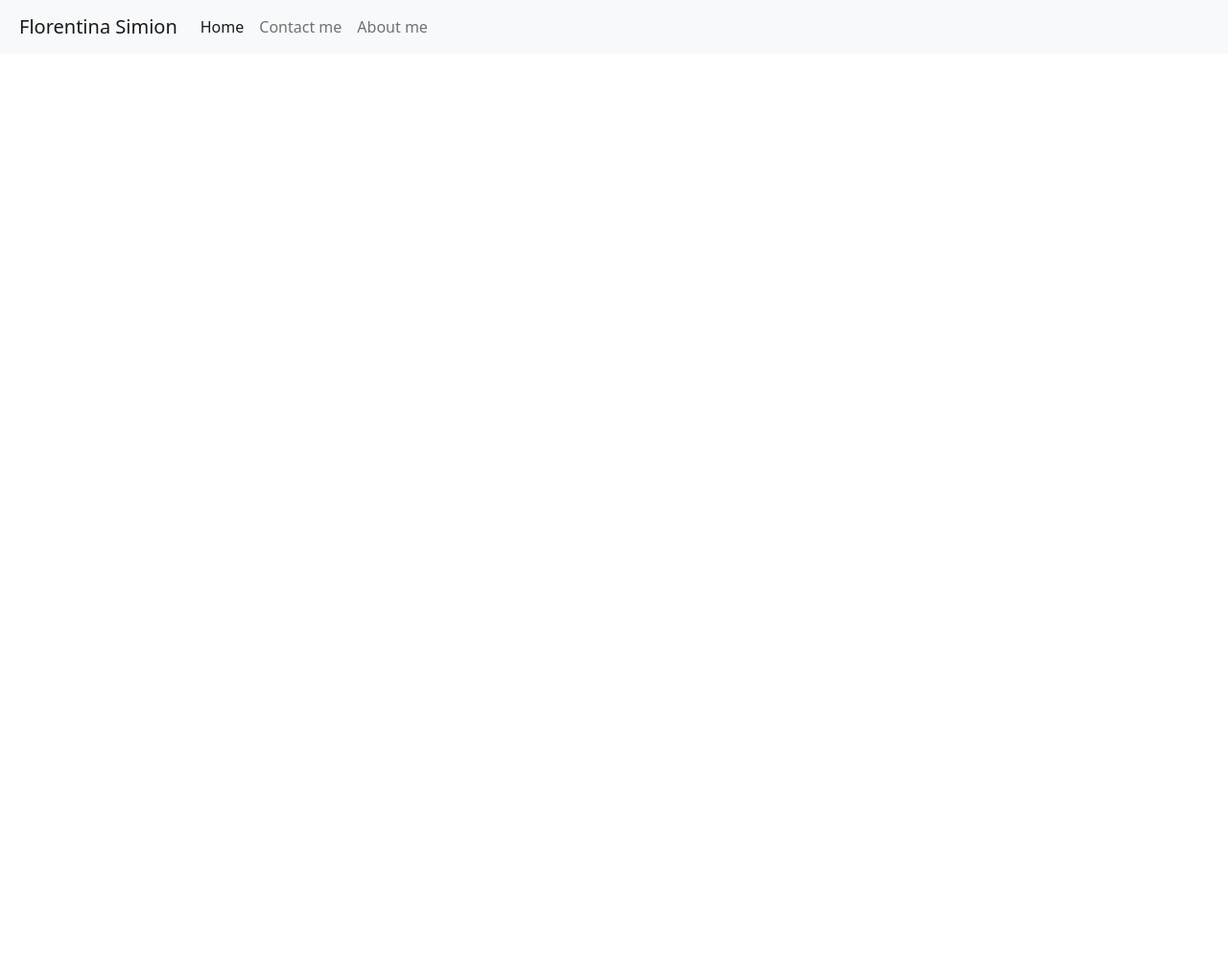
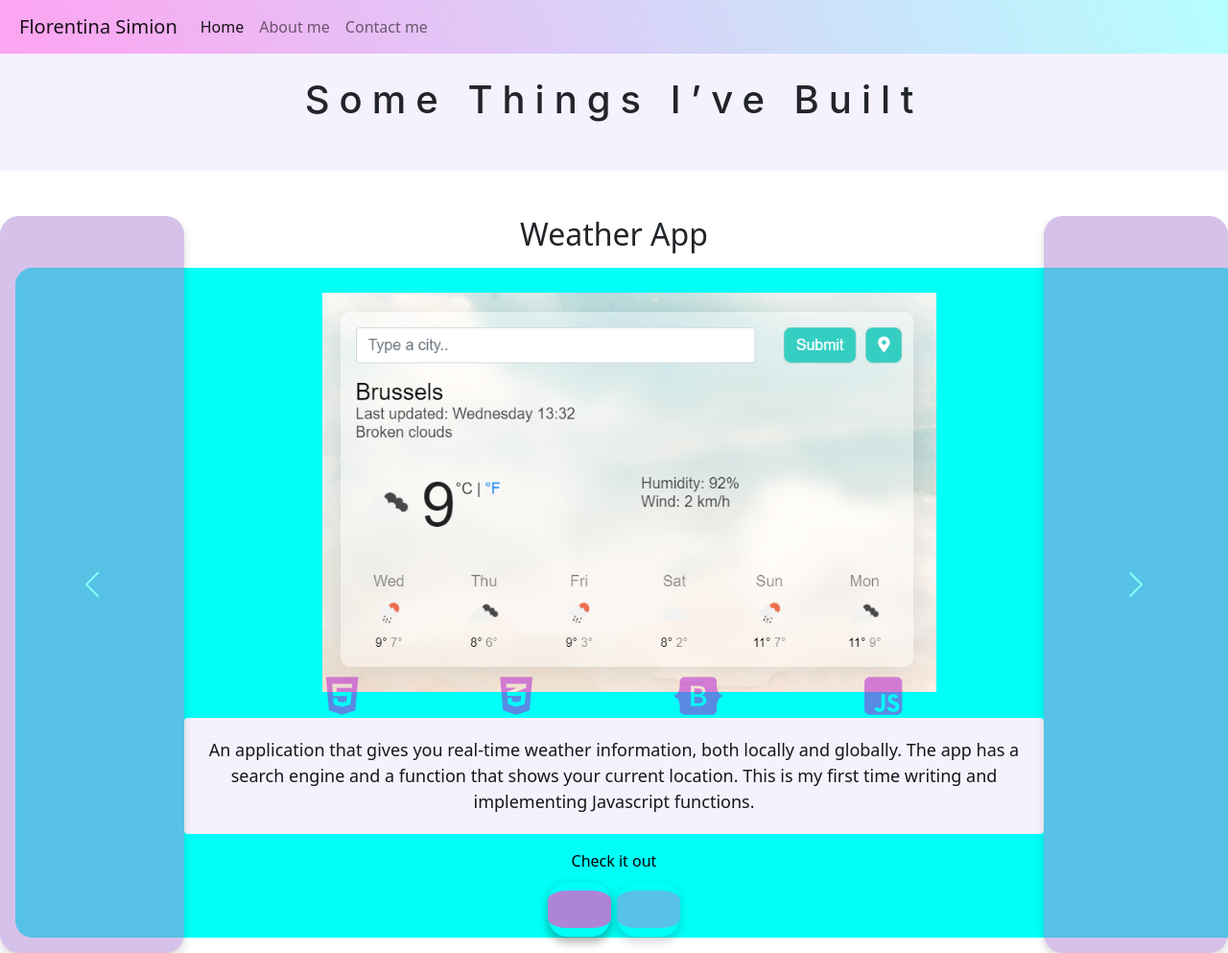
Before and after one commit to Latteflo/Personal-Project, a plain HTML site: page about.html in a window 1280 px wide. Shown: the whole page at 96% size. Before the commit the page ends 800 px from the top, so only its background shows below. Drawn offline with nearby package versions, Linux system fonts and the light colour scheme.

Commit message:
Updated About page with projects and proper styles

```diff
--- a/about.html
+++ b/about.html
@@ -27,7 +27,9 @@
       crossorigin="anonymous"
     ></script>
   </head>
-  <body>   <nav class="navbar navbar-expand-lg navbar-light bg-light fixed-top p-2">
+  <body>   <nav class="navbar navbar-expand-lg navbar-light bg-light fixed-top p-2" style="
+    background: linear-gradient(68.6deg, rgb(252, 165, 241) 1.8%, rgb(181, 255, 255) 100.5%) !important;
+    ">
     <div class="container-fluid">
       <a class="navbar-brand" href="index.html" title="homepage">Florentina Simion</a>
       <button class="navbar-toggler collapsed" type="button" data-bs-toggle="collapse" data-bs-target="#navbarSupportedContent"
@@ -42,17 +44,89 @@
           <a class="nav-link active" aria-current="page" href="index.html">Home</a>
         </li>
           </li>
-          <li class="nav-item">
+        <li class="nav-item">
+            <a href="about.html" class="nav-link" title="about me button">About me</a>
+          </li>
+            <li class="nav-item">
             <a href="about.html#contact" class="nav-link" title="contact me button">Contact me</a>
-          </li>
-          <li class="nav-item">
-            <a href="about.html" class="nav-link" title="about me button">About me</a>
           </li>
         </ul>
       </div>
     </div>
   </nav>
   </div>
+  <h1 class="heading"> Some Things I’ve Built</h1>
+  <hr>
+<div id="carouselExampleCaptions" class="carousel slide" data-bs-ride="carousel-dark ">
+  <div class="carousel-indicators">
+    <button type="button" data-bs-target="#carouselExampleCaptions" data-bs-slide-to="0" class="active" aria-current="true" aria-label="Slide 1"></button>
+    <button type="button" data-bs-target="#carouselExampleCaptions" data-bs-slide-to="1" aria-label="Slide 2"></button>
+  </div>
+  <div class="carousel-inner">
+    <div class="carousel-item active">
+        <h2 class="project-name">Weather App</h2>
+        <img src="media/weather-app.png" alt="weather app" class="weather-app d-block w-100 img-fluid" >
+        <div class="carousel-caption d-none d-md-block">
+        <div class="icons">
+          <i class="fab fa-html5" aria-hidden="true"></i>
+          <i class="fab fa-css3-alt" aria-hidden="true"></i>
+          <i class="fab fa-bootstrap" aria-hidden="true"></i>
+          <i class="fab fa-js-square" aria-hidden="true"></i>
+        </div>
+        <p>An application that gives you real-time weather information, both locally and globally. The app has a search engine and a function that shows your current location. This is my first time writing and implementing Javascript functions.</p>
+        <a href="https://sharp-kowalevski-d6d6ef.netlify.app/" class="project-link " target="_blank"> Check it out </a>
+      </div>
+    </div>
+    <div class="carousel-item ">
+        <h2 class="project-name">Mythologycal Creatures Page</h2>
+        <img src="media/mythological-creatures.png" alt="mythological" class="mythologycal d-block w-100 img-fluid" >
+        <div class="carousel-caption d-none d-md-block">
+        <div class="icons">
+          <i class="fab fa-html5" aria-hidden="true"></i>
+          <i class="fab fa-css3-alt" aria-hidden="true"></i>
+          <i class="fab fa-bootstrap" aria-hidden="true"></i>
+        </div>
+        <p>An application that gives you real-time weather information, both locally and globally. The app has a search engine and a function that shows your current location. This is my first time writing and implementing Javascript functions.</p>
+     <button> <a href="https://sharp-kowalevski-d6d6ef.netlify.app/" class="project-link " target="_blank"> Check it out </a> </button>
+      </div>
+    </div>
+
+  <button class="carousel-control-prev" type="button" data-bs-target="#carouselExampleCaptions" data-bs-slide="prev">
+    <span class="carousel-control-prev-icon" aria-hidden="true"></span>
+    <span class="visually-hidden">Previous</span>
+  </button>
+  <button class="carousel-control-next" type="button" data-bs-target="#carouselExampleCaptions" data-bs-slide="next">
+    <span class="carousel-control-next-icon" aria-hidden="true"></span>
+    <span class="visually-hidden">Next</span>
+  </button>
+</div>
+
+
+
+
+
+
+
+
+
+
+
+
+
+
+
+
+
+
+
+
+
+
+
+
+
+
+
     <script
       src="https://cdn.jsdelivr.net/npm/bootstrap@5.1.3/dist/js/bootstrap.bundle.min.js"
       integrity="sha384-ka7Sk0Gln4gmtz2MlQnikT1wXgYsOg+OMhuP+IlRH9sENBO0LRn5q+8nbTov4+1p"
--- a/style.css
+++ b/style.css
@@ -2,12 +2,10 @@
   --primary-color: #00fff7;
   --secondary-color: #f5f2fe;
   --box-shadow: 0 5px 10px rgba(0, 0, 0, 0.3);
-  --main-font-family: --bs-font-sans-serif;
 }
 
 .navbar-toggler {
-  border: 0 !important;
-  background-color: #00fff7 !important;
+  border: 0;
 }
 
 .navbar-toggler:focus,
@@ -21,7 +19,7 @@
 .toggler-icon {
   width: 30px;
   height: 3px;
-  background-color: #00fff7;
+  background-color: #b700ff;
   display: block;
   transition: all 0.2s;
 }
@@ -64,7 +62,7 @@
 
 .container {
   margin: 0 auto;
-  max-width: 600px;
+  max-width: auto;
   display: flex;
   padding-top: 160px;
 }
@@ -72,13 +70,13 @@
   display: flex;
   justify-content: right;
 }
-.featured-img {
+.container-img {
   position: relative;
   align-items: left;
   justify-content: left;
 }
 
-img {
+.girl {
   width: 600px;
   height: auto;
   display: block;
@@ -86,38 +84,40 @@ img {
   border-radius: 50% 50% 50% 50%;
   box-shadow: var(--box-shadow);
 }
-
-body {
-  margin: 0;
-  font-family: var(--bs-font-sans-serif);
-  font-size: 1rem;
-  font-weight: 400;
-  line-height: 1.5;
-  color: #212529;
-  background-color: rgb(255, 255, 255);
-  -webkit-text-size-adjust: 100%;
-  -webkit-tap-highlight-color: transparent;
+hr {
+  display: inline-block;
+  border-left: 1px solid rgb(145, 139, 139);
+  margin: 0 10px;
+  height: 125px;
 }
 
 h1,
 h2,
 h3 {
-  text-align: center;
-  margin: 0;
-  padding: auto;
+  display: flex;
 }
 
 h1 {
-  font-size: 96px;
+  font-size: 5.5rem;
+  letter-spacing: 10px;
+  font-weight: 700;
+  justify-content: space-evenly;
+  align-items: center;
+  background-color: var(--secondary-color);
+  font-family: -apple-system, BlinkMacSystemFont, "Segoe UI", Roboto, Oxygen,
+    Ubuntu, Cantarell, "Open Sans", "Helvetica Neue", sans-serif;
 }
 
 h2 {
-  font-size: 48px;
+  font-size: 3rem;
+  justify-content: center;
+  align-items: end;
 }
 
 h3 {
   font-size: 24px;
   opacity: 0.7;
+  justify-content: center;
 }
 
 p {
@@ -134,13 +134,21 @@ p {
   justify-content: center;
 }
 button {
-  border-radius: 40px !important;
-  background-color: var(--primary-color) !important;
-  padding: 15px !important;
-  box-shadow: var(--box-shadow);
-  border-color: var(--secondary-color) !important;
+  border-radius: 20px !important;
+  padding: 18px !important;
+  box-shadow: var(--box-shadow) !important;
+  border: 3px solid rgb(174, 132, 214) 700 !important;
+  background-color: rgb(174, 132, 214) !important;
+  color: rgb(26, 22, 22) !important;
+  margin-bottom: 3rem;
 }
-
+button:hover {
+  background: linear-gradient(
+    68.6deg,
+    rgb(252, 165, 241) 1.8%,
+    rgb(181, 255, 255) 100.5%
+  ) !important;
+}
 @media (max-width: 820px) {
   h1 {
     font-size: 48px;
@@ -154,6 +162,7 @@ button {
 
   p {
     text-align: center;
+    color: black;
   }
 
   .project-link {
@@ -190,3 +199,83 @@ button {
     display: none;
   }
 }
+section {
+  margin: 0px auto;
+  padding: 100px 0px;
+  max-width: 1000px;
+}
+.heading {
+  background-color: var(--secondary-color);
+  font-family: -apple-system, BlinkMacSystemFont, "Segoe UI", Roboto, Oxygen,
+    Ubuntu, Cantarell, "Open Sans", "Helvetica Neue", sans-serif;
+  padding: 50px;
+  margin-top: 30px;
+  margin-bottom: 0.5rem;
+  font-weight: 500;
+  line-height: 1.2;
+}
+.icons {
+  font-size: 45px;
+  display: flex;
+  justify-content: space-evenly;
+  color: #b217d1;
+  margin-top: 15px;
+  opacity: 50%;
+}
+#projects {
+  padding: auto;
+  display: flex;
+  width: 50%;
+  height: 50%;
+}
+.project-content {
+  display: flex;
+  flex-direction: row;
+  flex-wrap: wrap;
+}
+.weather-app,
+.mythologycal {
+  margin: 1rem;
+  background-color: var(--primary-color);
+  border-radius: 18px;
+  color: inherit;
+  position: relative;
+  transition: all 0.5s ease-out;
+  padding-right: 25%;
+  padding-left: 25%;
+  padding-bottom: 20%;
+  padding-top: 2%;
+}
+
+.project-description {
+  box-shadow: 0 10px 30px -13px;
+  position: relative;
+  z-index: 2;
+  padding: 25px;
+  border-radius: 18px;
+  background-color: var(--secondary-color);
+  text-decoration-skip-ink: auto;
+  color: black;
+}
+
+.carousel-caption {
+  color: #171717 !important;
+  text-align: center;
+}
+.carousel-control .icon-prev,
+.carousel-control .icon-next {
+  font-size: 100px;
+  margin-top: -50px;
+  color: #fff;
+}
+.project-link {
+  display: block;
+  text-align: center;
+  margin: 0 20px;
+  text-decoration: none;
+  color: black;
+}
+.d-md-block {
+  display: block !important;
+  padding-bottom: 5% !important;
+}
```
Also changed, not shown: index.html (+9 -6 lines), media/mythological-creatures.png (added), media/weather-app.png (added).
